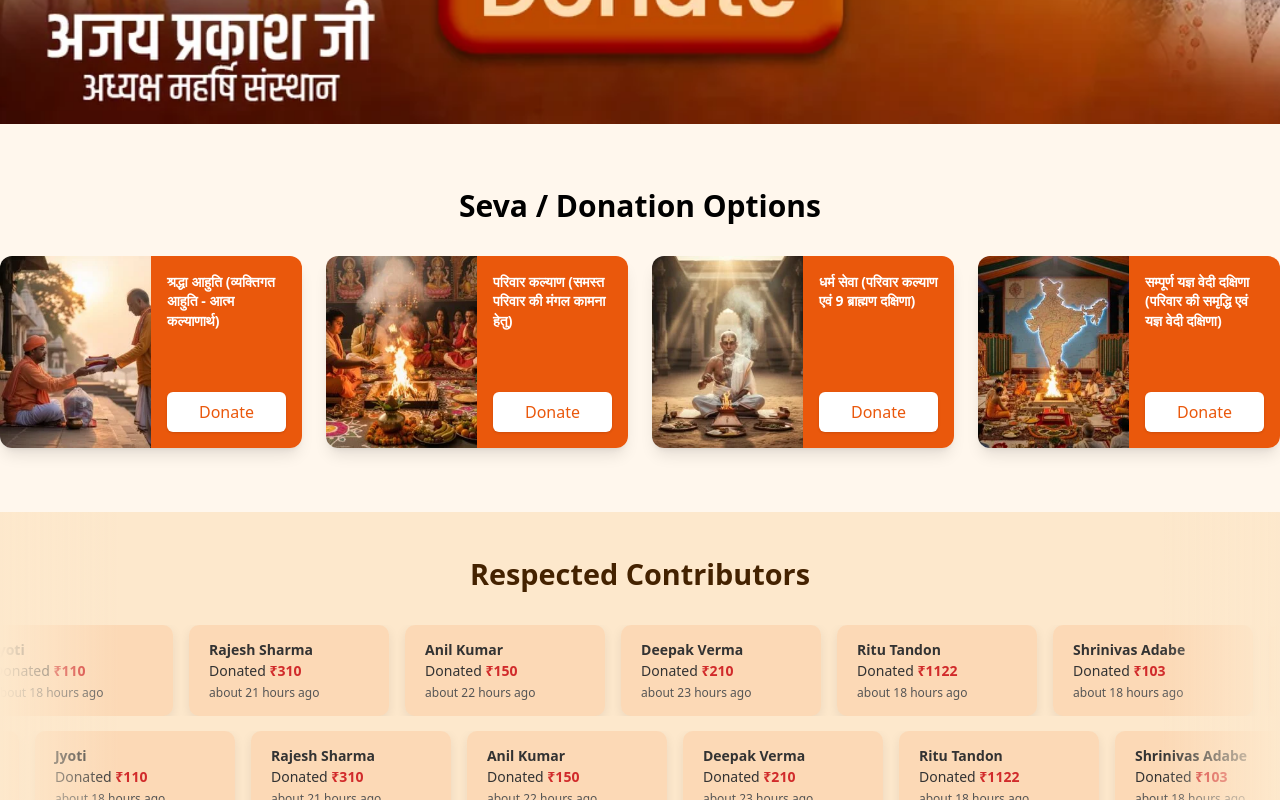
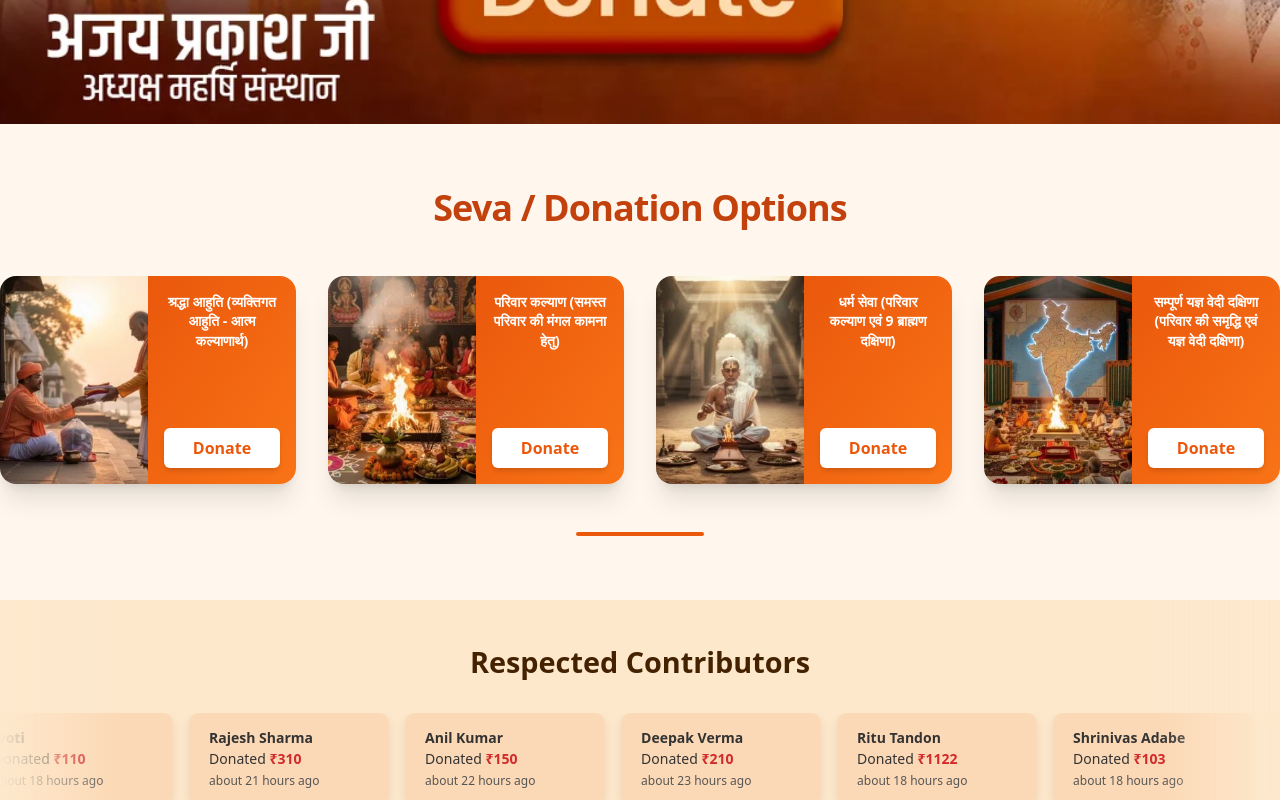
Before and after one commit to Gangu3730/bharat-yagya, a React (Vite) app: page / in a window 1280 px wide. Shown: the part 676-1476 px from the top of the page. Built offline with nearby package versions, Linux system fonts and the light colour scheme; no server answers; the HTML template or start-up script is replaced by a standard one.

Commit message:
Add updated DonationOptionCards and Contributors

```diff
--- a/src/DonationOptionCards.jsx
+++ b/src/DonationOptionCards.jsx
@@ -1,4 +1,4 @@
-import React from 'react'
+import React from "react";
 
 const DonationOptionCards = () => {
   const cards = [
@@ -21,34 +21,43 @@ const DonationOptionCards = () => {
   ];
 
   return (
-    <div className="container py-16">
-      <h2 className="text-2xl sm:text-3xl font-bold mb-8 text-center">
+    <div className="container py-16 text-center">
+      <h2 className="text-3xl sm:text-4xl font-extrabold mb-12 text-orange-700 tracking-tight">
         Seva / Donation Options
       </h2>
-      <div className="grid grid-cols-1 sm:grid-cols-2 md:grid-cols-4 gap-6">
+
+      <div className="grid grid-cols-1 sm:grid-cols-2 md:grid-cols-4 gap-8 justify-center">
         {cards.map((card, i) => (
           <div
             key={i}
-            className="bg-white rounded-xl shadow-lg overflow-hidden"
+            className="group bg-white rounded-2xl shadow-xl overflow-hidden transform transition-all duration-500 hover:scale-105 hover:shadow-2xl"
           >
-            <div className="relative h-48 flex">
+            <div className="relative flex h-52">
               <img
                 src={card.img}
                 alt={card.title}
                 className="w-1/2 h-full object-cover"
               />
-              <div className="w-1/2 bg-orange-600 text-white flex flex-col justify-between p-4">
+
+              <div className="w-1/2 bg-gradient-to-br from-orange-600 to-orange-500 text-white flex flex-col justify-between p-4 transition-all duration-500 group-hover:from-orange-700 group-hover:to-orange-600">
                 <h3 className="text-sm font-semibold leading-snug">
                   {card.title}
                 </h3>
-                <button className="mt-3 px-4 py-2 bg-white text-orange-600 rounded-md shadow hover:bg-gray-100">
+
+                <a
+                  href="#donation-form"
+                  className="mt-3 px-4 py-2 bg-white text-orange-600 font-semibold rounded-md shadow-md hover:bg-gray-100 transition-all duration-300"
+                >
                   Donate
-                </button>
+                </a>
               </div>
             </div>
           </div>
         ))}
       </div>
+
+      {/* Soft fade bottom border */}
+      <div className="mt-12 w-32 h-1 bg-orange-600 mx-auto rounded-full"></div>
     </div>
   );
 };
```
